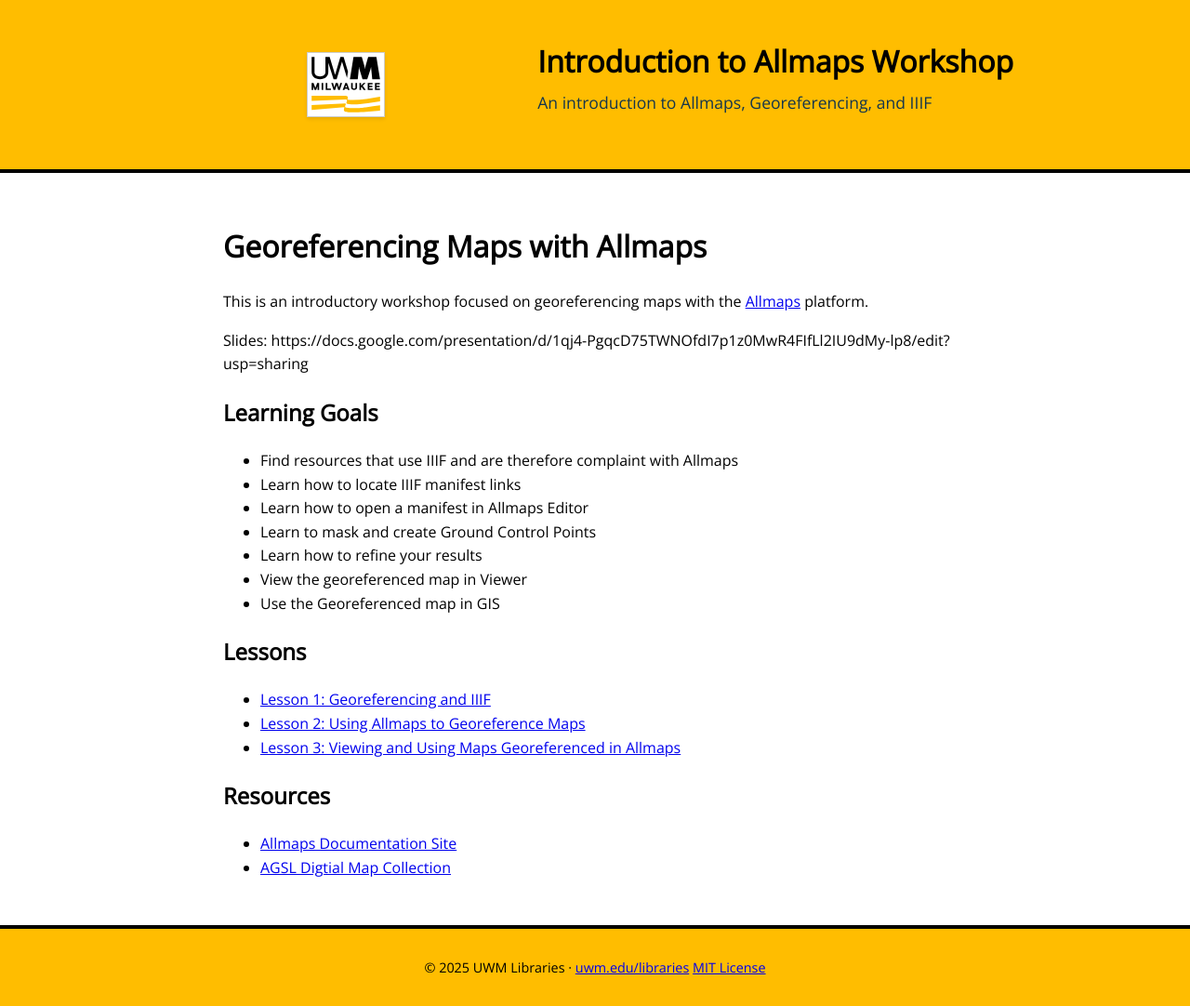
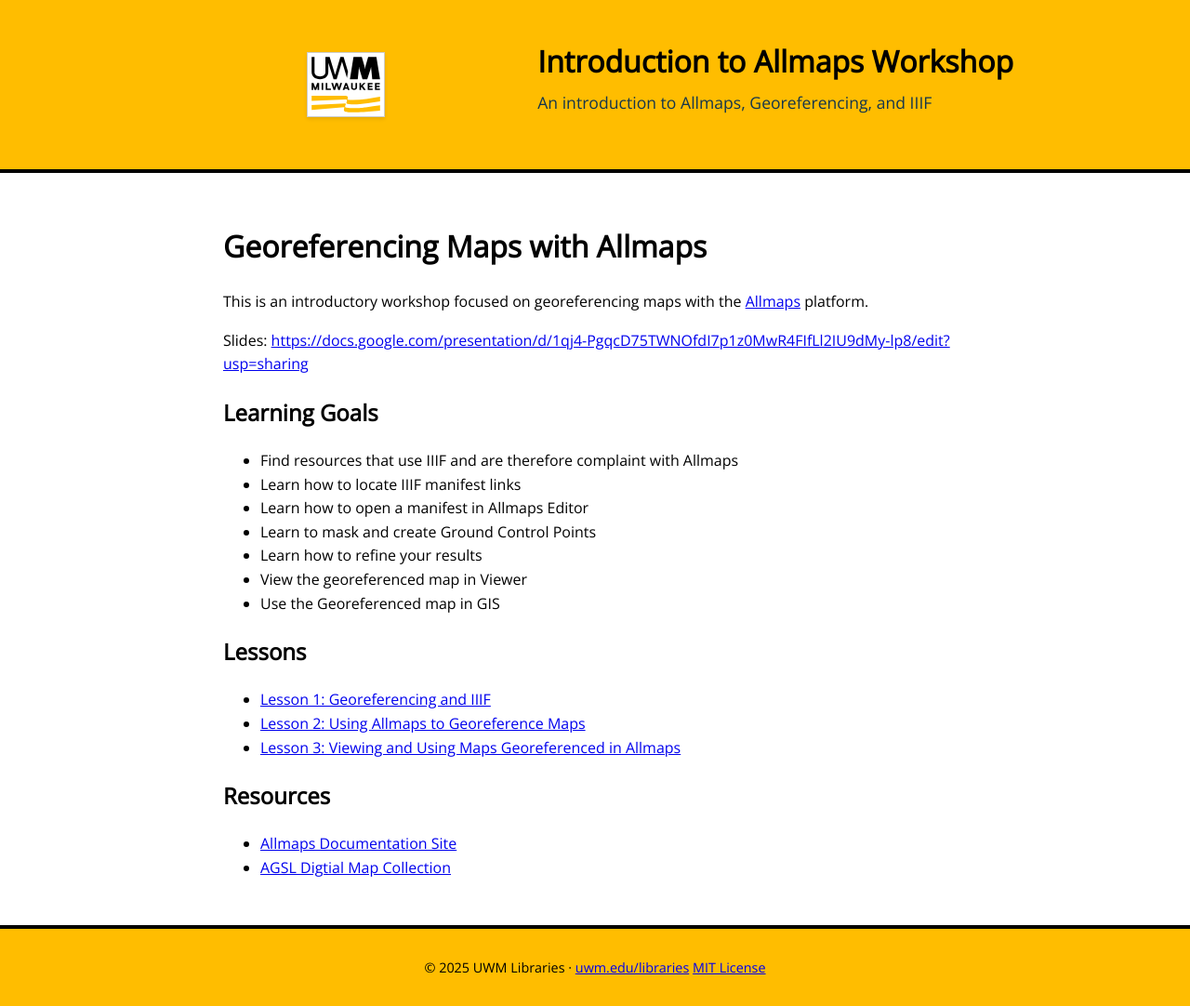
Before and after one commit to UWM-Libraries/allmaps-intro-workshop, a Jekyll site: the page built from index.md, in a window 1280 px wide. Shown: the whole page at 93% size. Built offline with Jekyll 4.4.1, drawn with Linux system fonts in a browser that asks for light colours; part of the change alters nothing that is shown.

```diff
--- a/index.md
+++ b/index.md
@@ -10,7 +10,7 @@ title: Allmaps Workshop
 This is an introductory workshop focused on georeferencing
 maps with the [Allmaps](allmaps.org) platform.
 
-Slides: https://docs.google.com/presentation/d/1qj4-PgqcD75TWNOfdI7p1z0MwR4FIfLl2IU9dMy-lp8/edit?usp=sharing
+Slides: [https://docs.google.com/presentation/d/1qj4-PgqcD75TWNOfdI7p1z0MwR4FIfLl2IU9dMy-lp8/edit?usp=sharing](https://docs.google.com/presentation/d/1qj4-PgqcD75TWNOfdI7p1z0MwR4FIfLl2IU9dMy-lp8/edit?usp=sharing)
 
 ## Learning Goals
 
```
